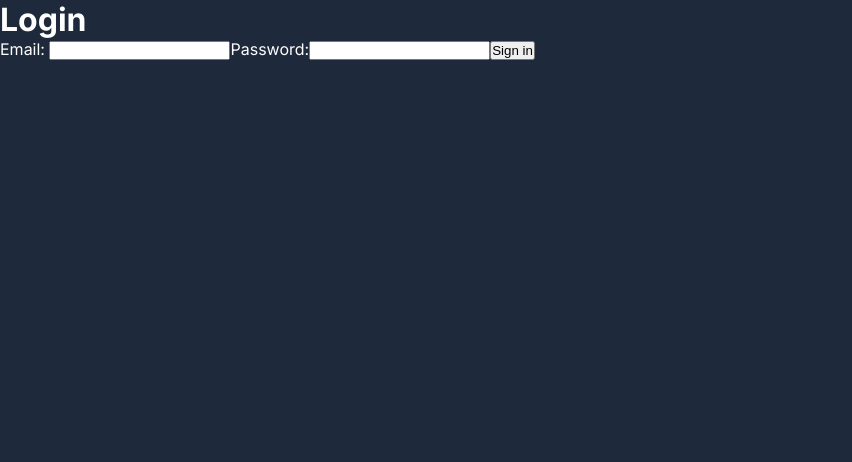
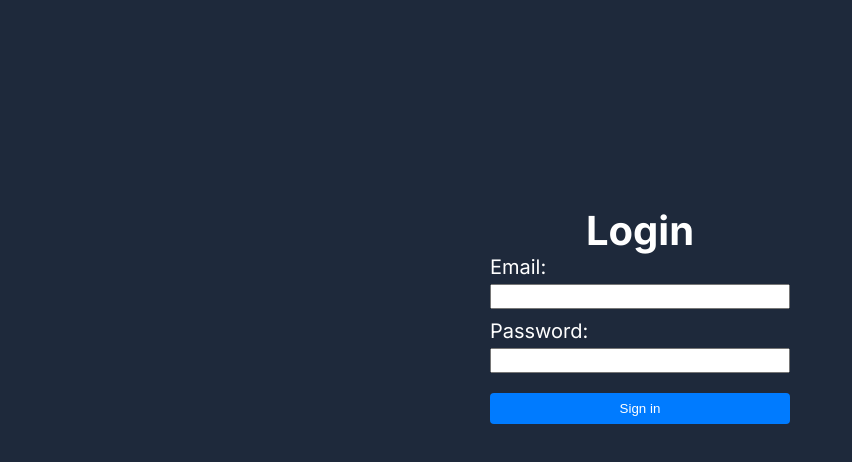
Before and after one commit to kebab-case-corp/tierlist-maker, a Next.js app: page / in a window 1280 px wide. Shown: the top 462 px of the page, without its empty margins (0-852 px from the left). Built offline with nearby package versions, Linux system fonts and the light colour scheme; no server answers.

Commit message:
style: create page and NewTierListForm style

```diff
--- a/package.json
+++ b/package.json
@@ -9,6 +9,11 @@
     "lint": "next lint"
   },
   "dependencies": {
+    "@fortawesome/fontawesome-svg-core": "^6.5.2",
+    "@fortawesome/free-brands-svg-icons": "^6.5.2",
+    "@fortawesome/free-regular-svg-icons": "^6.5.2",
+    "@fortawesome/free-solid-svg-icons": "^6.5.2",
+    "@fortawesome/react-fontawesome": "^0.2.0",
     "firebase": "^10.11.0",
     "next": "14.1.4",
     "react": "^18",
--- /dev/null
+++ b/src/app/components/NewTierlistForm/index.module.css
@@ -0,0 +1,67 @@
+.container {
+  max-width: 600px;
+  margin: 0 auto;
+  padding: 20px;
+  border-radius: 8px;
+}
+
+.title {
+  font-size: 24px;
+  margin-bottom: 20px;
+}
+
+.form {
+  display: flex;
+  flex-direction: column;
+}
+
+.tier {
+  display: flex;
+  gap: 20px;
+}
+
+.criteria {
+  display: flex;
+  gap: 10px;
+}
+
+.label {
+  font-weight: bold;
+}
+
+.input {
+  width: 100%;
+  padding: 8px;
+  margin-bottom: 10px;
+  border: 1px solid #ccc;
+  border-radius: 4px;
+  outline: none;
+}
+
+.btn {
+  padding: 8px 16px;
+  margin-top: 10px;
+  margin-bottom: 10px;
+  background-color: #007bff;
+  color: #fff;
+  border: none;
+  border-radius: 4px;
+  cursor: pointer;
+}
+
+.btn:hover {
+  background-color: #0056b3;
+}
+
+.delete {
+  font-size: 16px;
+}
+
+.submit {
+  background-color: hsl(266, 100%, 50%);
+  padding: 8px 16px;
+  color: #fff;
+  border: none;
+  border-radius: 4px;
+  cursor: pointer;
+}
--- a/src/app/page.module.css
+++ b/src/app/page.module.css
@@ -2,10 +2,38 @@
   display: flex;
   flex-direction: column;
   align-items: center;
+  justify-content: center;
+  height: 80vh;
 }
 
-.midblock {
+.title {
+  font-size: 40px;
+}
+
+.form {
   display: flex;
-  justify-content: space-between;
-  margin-top: 100px;
+  flex-direction: column;
+  width: 300px;
 }
+
+.label {
+  font-size: 20px;
+  margin-bottom: 5px;
+}
+
+.input {
+  margin-bottom: 10px;
+  height: 25px;
+  outline: none;
+}
+
+.submit {
+  padding: 8px 16px;
+  margin-top: 10px;
+  margin-bottom: 10px;
+  background-color: #007bff;
+  color: #fff;
+  border: none;
+  border-radius: 4px;
+  cursor: pointer;
+}
--- a/src/app/page.tsx
+++ b/src/app/page.tsx
@@ -12,7 +12,7 @@ import { useRouter } from "next/navigation";
 export default function Home() {
   const [email, setEmail] = useState("");
   const [password, setPassword] = useState("");
-  const router = useRouter()
+  const router = useRouter();
   const handleEmailChange = (e: ChangeEvent<HTMLInputElement>) => {
     setEmail(e.target.value);
   };
@@ -20,32 +20,38 @@ export default function Home() {
     setPassword(e.target.value);
   };
   const handleFormSubmit = (e: FormEvent) => {
-    e.preventDefault()
+    e.preventDefault();
     signInWithEmailAndPassword(auth, email, password)
-      .then((userCredential) => router.push('/dashboard'))
+      .then((userCredential) => router.push("/dashboard"))
       .catch((error) => console.error(error));
   };
   return (
-    <div>
-      <h1>Login</h1>
-      <form onSubmit={handleFormSubmit}>
-        <label htmlFor="email">Email: </label>
+    <div className={styles.wrapper}>
+      <h1 className={styles.title}>Login</h1>
+      <form className={styles.form} onSubmit={handleFormSubmit}>
+        <label htmlFor="email" className={styles.label}>
+          Email:{" "}
+        </label>
         <input
           type="text"
           id="email"
           required
           onChange={handleEmailChange}
           value={email}
+          className={styles.input}
         ></input>
-        <label htmlFor="pass">Password:</label>
+        <label htmlFor="pass" className={styles.label}>
+          Password:
+        </label>
         <input
           type="password"
           id="pass"
           required
           onChange={handlePasswordChange}
           value={password}
+          className={styles.input}
         ></input>
-        <input type="submit" value="Sign in" />
+        <input type="submit" value="Sign in" className={styles.submit} />
       </form>
     </div>
   );
```
Also changed, not shown: src/app/components/NewTierlistForm/index.tsx (+82 -73 lines), 1 other file (tests, documents, lock files or other folders).
